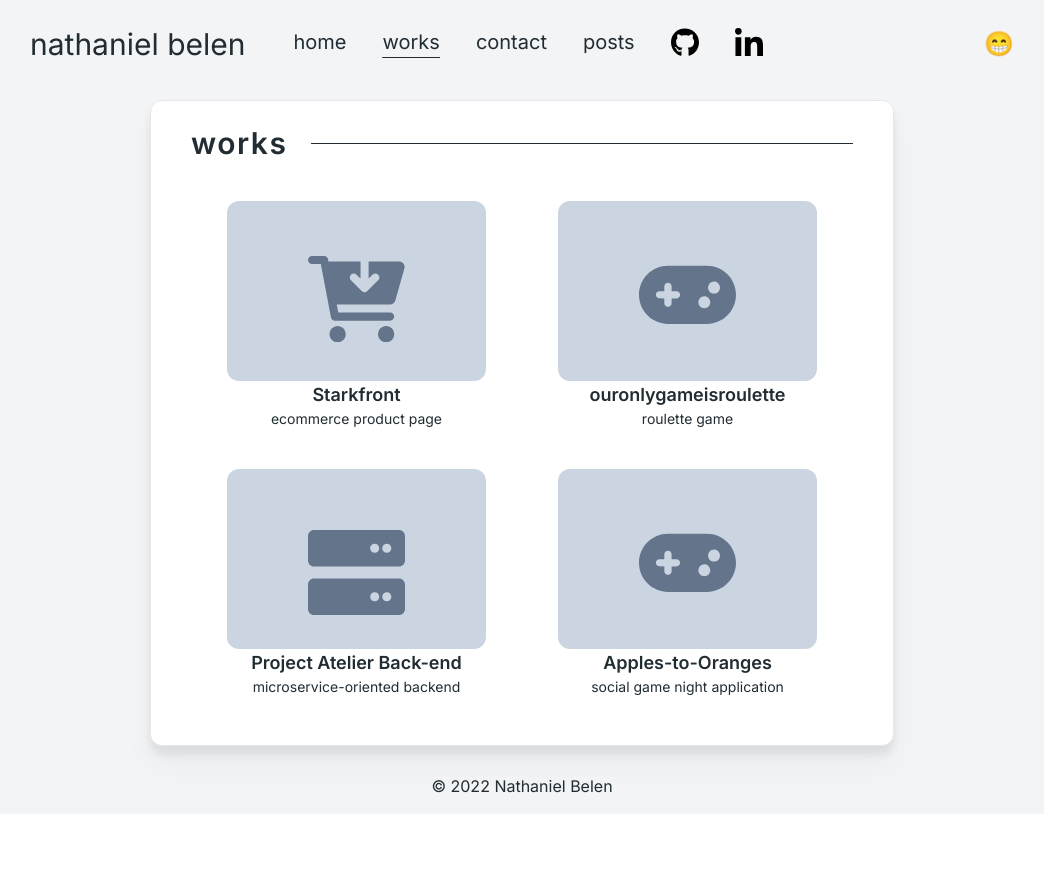
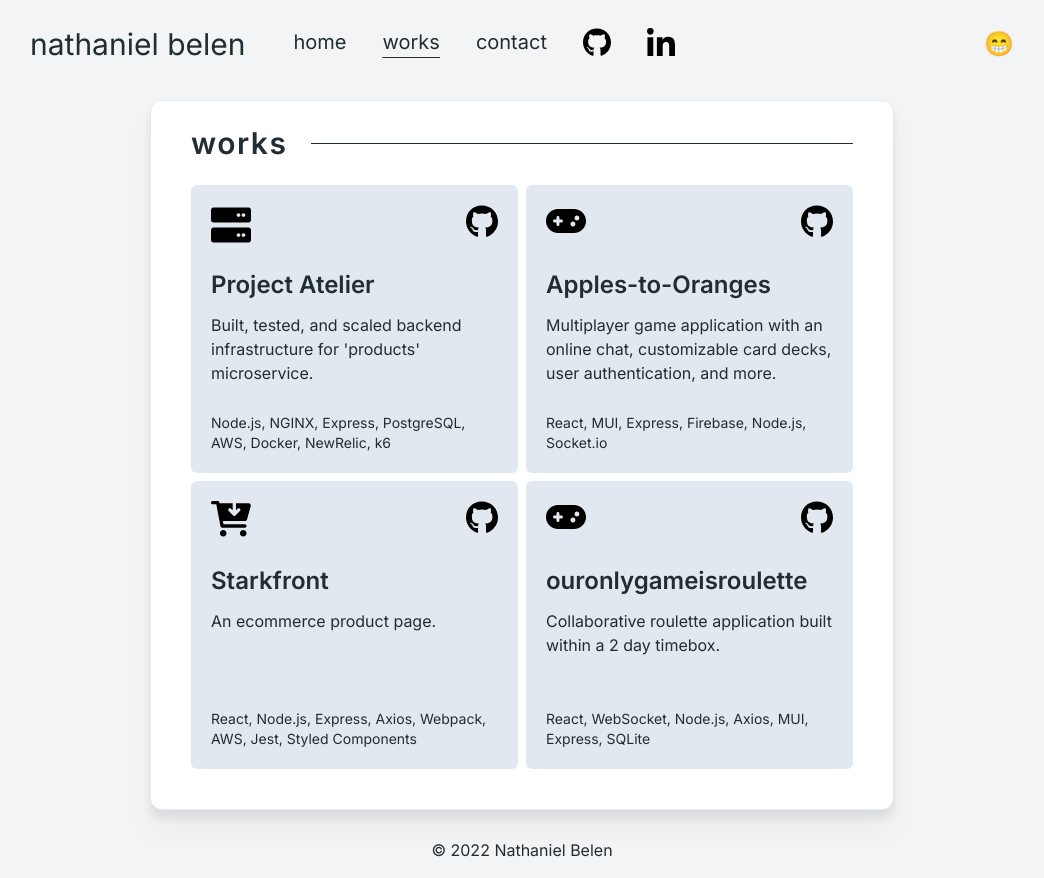
Before and after one commit to nathanielbelen/next-portfolio, a Next.js app: page /works in a window 1280 px wide. Shown: the whole page, without its empty margins (118-1162 px from the left). Before the commit the page ends 814 px from the top, so only its background shows below. Built offline with nearby package versions, Linux system fonts and the light colour scheme.

Commit message:
removed thumbnails final

```diff
--- a/components/navbar.js
+++ b/components/navbar.js
@@ -60,7 +60,6 @@ export default function NavBar({ path }) {
             <NavbarItem path={path} link={`/`} name='home' />
             <NavbarItem path={path} link={`/works`} name='works' />
             <NavbarItem path={path} link={`/contact`} name='contact' />
-            <NavbarItem path={path} link={`/posts`} name='posts' />
             <SocialItem link='https://github.com/nathanielbelen'>
               <svg xmlns='http://www.w3.org/2000/svg' viewBox='0 0 496 512'>
                 <path d='M165.9 397.4c0 2-2.3 3.6-5.2 3.6-3.3.3-5.6-1.3-5.6-3.6 0-2 2.3-3.6 5.2-3.6 3-.3 5.6 1.3 5.6 3.6zm-31.1-4.5c-.7 2 1.3 4.3 4.3 4.9 2.6 1 5.6 0 6.2-2s-1.3-4.3-4.3-5.2c-2.6-.7-5.5.3-6.2 2.3zm44.2-1.7c-2.9.7-4.9 2.6-4.6 4.9.3 2 2.9 3.3 5.9 2.6 2.9-.7 4.9-2.6 4.6-4.6-.3-1.9-3-3.2-5.9-2.9zM244.8 8C106.1 8 0 113.3 0 252c0 110.9 69.8 205.8 169.5 239.2 12.8 2.3 17.3-5.6 17.3-12.1 0-6.2-.3-40.4-.3-61.4 0 0-70 15-84.7-29.8 0 0-11.4-29.1-27.8-36.6 0 0-22.9-15.7 1.6-15.4 0 0 24.9 2 38.6 25.8 21.9 38.6 58.6 27.5 72.9 20.9 2.3-16 8.8-27.1 16-33.7-55.9-6.2-112.3-14.3-112.3-110.5 0-27.5 7.6-41.3 23.6-58.9-2.6-6.5-11.1-33.3 2.6-67.9 20.9-6.5 69 27 69 27 20-5.6 41.5-8.5 62.8-8.5s42.8 2.9 62.8 8.5c0 0 48.1-33.6 69-27 13.7 34.7 5.2 61.4 2.6 67.9 16 17.7 25.8 31.5 25.8 58.9 0 96.5-58.9 104.2-114.8 110.5 9.2 7.9 17 22.9 17 46.4 0 33.7-.3 75.4-.3 83.6 0 6.5 4.6 14.4 17.3 12.1C428.2 457.8 496 362.9 496 252 496 113.3 383.5 8 244.8 8zM97.2 352.9c-1.3 1-1 3.3.7 5.2 1.6 1.6 3.9 2.3 5.2 1 1.3-1 1-3.3-.7-5.2-1.6-1.6-3.9-2.3-5.2-1zm-10.8-8.1c-.7 1.3.3 2.9 2.3 3.9 1.6 1 3.6.7 4.3-.7.7-1.3-.3-2.9-2.3-3.9-2-.6-3.6-.3-4.3.7zm32.4 35.6c-1.6 1.3-1 4.3 1.3 6.2 2.3 2.3 5.2 2.6 6.5 1 1.3-1.3.7-4.3-1.3-6.2-2.2-2.3-5.2-2.6-6.5-1zm-11.4-14.7c-1.6 1-1.6 3.6 0 5.9 1.6 2.3 4.3 3.3 5.6 2.3 1.6-1.3 1.6-3.9 0-6.2-1.4-2.3-4-3.3-5.6-2z' />
--- a/components/work.js
+++ b/components/work.js
@@ -3,36 +3,53 @@ import Link from 'next/link';
 import { motion } from 'framer-motion';
 
 export default function Work({
-  info: { title, description, link, icon, thumbnail },
+  info: { title, description, link, icon, thumbnail, stack, source, deployed },
 }) {
   return (
-    <div className='basis-1/2 px-3 py-2 flex flex-col items-center justify-center h-full'>
-      <motion.div className='rounded-xl p-2 w-full' whileHover={{ y: -2 }}>
-        <div className='px-4 pt-2 relative'>
-          <Link href={`/works/${link}`}>
-            <a>
-              <div className='h-[180px] bg-slate-300 rounded-xl'></div>
-              <div
-                className='absolute w-1/3 h-1/3 top-0
-                          bottom-0 left-0 right-0 m-auto
-                          z-10 fill-slate-500 outline-white'
-              >
-                {icon}
-              </div>
-            </a>
-          </Link>
-        </div>
-        <div className='text-lg font-semibold text-center'>
-          <Link href={`/works/${link}`}>
-            <a>{title}</a>
-          </Link>
-        </div>
-        <div className='text-sm text-center'>
-          <Link href={`/works/${link}`}>
-            <a>{description}</a>
-          </Link>
-        </div>
-      </motion.div>
-    </div>
+    <Link href={`works/${link}`}>
+      <a>
+        <motion.div
+          className='flex flex-col bg-slate-200 rounded-md justify-between min-h-[18rem] p-5'
+          whileHover={{ y: -2 }}
+        >
+          <header className=''>
+            <div className='flex justify-between pb-3 min-h-[52px]'>
+              <div className='w-10'>{icon}</div>
+              <ul className='flex gap-3'>
+                {source && (
+                  <li className='w-8'>
+                    <a href={source} target='_blank' rel='noreferrer'>
+                      <svg
+                        xmlns='http://www.w3.org/2000/svg'
+                        viewBox='0 0 496 512'
+                      >
+                        <path d='M165.9 397.4c0 2-2.3 3.6-5.2 3.6-3.3.3-5.6-1.3-5.6-3.6 0-2 2.3-3.6 5.2-3.6 3-.3 5.6 1.3 5.6 3.6zm-31.1-4.5c-.7 2 1.3 4.3 4.3 4.9 2.6 1 5.6 0 6.2-2s-1.3-4.3-4.3-5.2c-2.6-.7-5.5.3-6.2 2.3zm44.2-1.7c-2.9.7-4.9 2.6-4.6 4.9.3 2 2.9 3.3 5.9 2.6 2.9-.7 4.9-2.6 4.6-4.6-.3-1.9-3-3.2-5.9-2.9zM244.8 8C106.1 8 0 113.3 0 252c0 110.9 69.8 205.8 169.5 239.2 12.8 2.3 17.3-5.6 17.3-12.1 0-6.2-.3-40.4-.3-61.4 0 0-70 15-84.7-29.8 0 0-11.4-29.1-27.8-36.6 0 0-22.9-15.7 1.6-15.4 0 0 24.9 2 38.6 25.8 21.9 38.6 58.6 27.5 72.9 20.9 2.3-16 8.8-27.1 16-33.7-55.9-6.2-112.3-14.3-112.3-110.5 0-27.5 7.6-41.3 23.6-58.9-2.6-6.5-11.1-33.3 2.6-67.9 20.9-6.5 69 27 69 27 20-5.6 41.5-8.5 62.8-8.5s42.8 2.9 62.8 8.5c0 0 48.1-33.6 69-27 13.7 34.7 5.2 61.4 2.6 67.9 16 17.7 25.8 31.5 25.8 58.9 0 96.5-58.9 104.2-114.8 110.5 9.2 7.9 17 22.9 17 46.4 0 33.7-.3 75.4-.3 83.6 0 6.5 4.6 14.4 17.3 12.1C428.2 457.8 496 362.9 496 252 496 113.3 383.5 8 244.8 8zM97.2 352.9c-1.3 1-1 3.3.7 5.2 1.6 1.6 3.9 2.3 5.2 1 1.3-1 1-3.3-.7-5.2-1.6-1.6-3.9-2.3-5.2-1zm-10.8-8.1c-.7 1.3.3 2.9 2.3 3.9 1.6 1 3.6.7 4.3-.7.7-1.3-.3-2.9-2.3-3.9-2-.6-3.6-.3-4.3.7zm32.4 35.6c-1.6 1.3-1 4.3 1.3 6.2 2.3 2.3 5.2 2.6 6.5 1 1.3-1.3.7-4.3-1.3-6.2-2.2-2.3-5.2-2.6-6.5-1zm-11.4-14.7c-1.6 1-1.6 3.6 0 5.9 1.6 2.3 4.3 3.3 5.6 2.3 1.6-1.3 1.6-3.9 0-6.2-1.4-2.3-4-3.3-5.6-2z' />
+                      </svg>
+                    </a>
+                  </li>
+                )}
+                {deployed && (
+                  <li className='w-8'>
+                    <a href={deployed} target='_blank' rel='noreferrer'>
+                      <svg
+                        xmlns='http://www.w3.org/2000/svg'
+                        viewBox='0 0 448 512'
+                      >
+                        <path d='M256 64C256 46.33 270.3 32 288 32H415.1C415.1 32 415.1 32 415.1 32C420.3 32 424.5 32.86 428.2 34.43C431.1 35.98 435.5 38.27 438.6 41.3C438.6 41.35 438.6 41.4 438.7 41.44C444.9 47.66 447.1 55.78 448 63.9C448 63.94 448 63.97 448 64V192C448 209.7 433.7 224 416 224C398.3 224 384 209.7 384 192V141.3L214.6 310.6C202.1 323.1 181.9 323.1 169.4 310.6C156.9 298.1 156.9 277.9 169.4 265.4L338.7 96H288C270.3 96 256 81.67 256 64V64zM0 128C0 92.65 28.65 64 64 64H160C177.7 64 192 78.33 192 96C192 113.7 177.7 128 160 128H64V416H352V320C352 302.3 366.3 288 384 288C401.7 288 416 302.3 416 320V416C416 451.3 387.3 480 352 480H64C28.65 480 0 451.3 0 416V128z' />
+                      </svg>
+                    </a>
+                  </li>
+                )}
+              </ul>
+            </div>
+            <div className='text-2xl font-semibold py-3'>{title}</div>
+            <div className='text-base pb-3'>{description}</div>
+          </header>
+          <footer className=''>
+            <div className='text-sm'>{stack}</div>
+          </footer>
+        </motion.div>
+      </a>
+    </Link>
   );
 }
--- a/components/works.js
+++ b/components/works.js
@@ -22,42 +22,46 @@ const icons = {
 
 const works = [
   {
+    title: 'Project Atelier',
+    description: `Built, tested, and scaled backend infrastructure for 'products' microservice.`,
+    link: 'atelier',
+    source: 'https://github.com/nathanielbelen/project-atelier-product-api',
+    icon: icons.server,
+    stack: 'Node.js, NGINX, Express, PostgreSQL, AWS, Docker, NewRelic, k6',
+    thumbnail: sdc_thumbnail,
+  },
+  {
+    title: 'Apples-to-Oranges',
+    description: 'Multiplayer game application with an online chat, customizable card decks, user authentication, and more.',
+    link: 'apples',
+    source: 'https://github.com/Fraktaa/Social-Game-Night',
+    icon: icons.controller,
+    stack: 'React, MUI, Express, Firebase, Node.js, Socket.io',
+    thumbnail: a2o_thumbnail,
+  },
+  {
     title: 'Starkfront',
-    description: 'ecommerce product page',
+    description: 'An ecommerce product page.',
     link: 'starkfront',
     source: 'https://github.com/Stark-Direwolves/Starkfront',
     icon: icons.shoppingcart,
+    stack: 'React, Node.js, Express, Axios, Webpack, AWS, Jest, Styled Components',
     thumbnail: starkfront_thumbnail
   },
   {
     title: 'ouronlygameisroulette',
-    description: 'roulette game',
+    description: 'Collaborative roulette application built within a 2 day timebox.',
     link: 'ouronlygameisroulette',
     source: 'https://github.com/nathanielbelen/ouronlygameisroulette',
     icon: icons.controller,
+    stack: 'React, WebSocket, Node.js, Axios, MUI, Express, SQLite',
     thumbnail: oogir_thumbnail
-  },
-  {
-    title: 'Project Atelier Back-end',
-    description: 'microservice-oriented backend',
-    link: 'atelier',
-    source: 'https://github.com/nathanielbelen/project-atelier-product-api',
-    icon: icons.server,
-    thumbnail: sdc_thumbnail,
-  },
-  {
-    title: 'Apples-to-Oranges',
-    description: 'social game night application',
-    link: 'apples',
-    source: 'https://github.com/Fraktaa/Social-Game-Night',
-    icon: icons.controller,
-    thumbnail: a2o_thumbnail,
   },
 ];
 
 export default function Works() {
   return (
-    <div className='flex flex-wrap'>
+    <div className='grid md:grid-cols-[repeat(2,minmax(300px,1fr))] grid-cols-[repeat(1,minmax(300px,1fr))] gap-2 py-2'>
       {works.map((work, i) => (
         <Work info={work} key={i} />
       ))}
--- a/pages/contact.js
+++ b/pages/contact.js
@@ -7,7 +7,7 @@ export default function ContactMe() {
     <SectionDiv>
       <Heading title='contact me' />
       <div className='text-center text-xl'>
-        <p>Find me at LinkedIn and GitHub</p>
+        <p>Find me at <a href='' className='underline underline-offset-4'>LinkedIn</a>, email me <a className='underline underline-offset-4'>here</a>, or fill out the form below.</p>
       </div>
 
       <FormSpree />
--- a/pages/works/apples.js
+++ b/pages/works/apples.js
@@ -12,7 +12,6 @@ let work = {
 };
 
 export default function ApplesToOranges() {
-  let [showChallenge, setShowChallenge] = useState(false);
   return (
     <Page>
       <SectionDiv>
@@ -31,17 +30,9 @@ export default function ApplesToOranges() {
           </div>
         </div>
         <div className='px-5 text-justify'>
-          <p>
-            I worked in a team of engineers to develop the front end of an
-            ecommerce product page that met specifications outlined in a 17-page
-            Business Requirements Document. Work was done on a single codebase,
-            working collaboratively to produce a single front end application. I
-            was in charge of the Overview module, which was the top-most module
-            on the product page. Overview consisted of 4 major components: image
-            gallery, product information, style selector, and add-to-cart.
-          </p>
+          <p>iterative stakeholder review</p>
         </div>
-        <ul className='indent-8 px-5'>
+        <ul className='pl-10'>
           <li className='m-4'>
             <span className='font-bold uppercase bg-slate-200 rounded p-1'>
               technologies
@@ -52,56 +43,10 @@ export default function ApplesToOranges() {
             <span className='font-bold uppercase bg-slate-200 rounded p-1'>
               source
             </span>{' '}
-            <a href='https://github.com/Stark-Direwolves/Starkfront'>github</a>
+            <a href='https://github.com/Fraktaa/Social-Game-Night' target='_blank' rel='noreferrer'>GitHub</a>
           </li>
-          <li className='m-4'>
-            <span className='font-bold uppercase bg-slate-200 rounded p-1'>
-              challenges
-            </span>
-            <button
-              onClick={() => {
-                setShowChallenge(!showChallenge);
-              }}
-            >
-              +
-            </button>
-            {showChallenge && (
-              <div className='text-sm p-4 m-4 rounded-lg bg-slate-100 text-justify'>
-                One challenge I faced within this project was writing the
-                ‘expanded view zoom’ functionality. The requirements stated that
-                when inside the expanded view, the portion of the zoomed image
-                within the window should correspond to the current mouse
-                position relative to the screen. To write this algorithm, the
-                most important values I needed were the coordinates of the mouse
-                position, which we obtained through clientX and clientY of{' '}
-                <a
-                  target='_blank'
-                  href='https://developer.mozilla.org/en-US/docs/Web/API/MouseEvent'
-                  className='underline underline-offset-2'
-                  rel='noreferrer'
-                >
-                  MouseEvent
-                </a>
-                . Given the width and height of the viewport, I was able to
-                determine the ideal zoom position with the following formula:
-                <span className='block indent-0 bg-slate-200 p-2 m-2 rounded-sm font-sans'>
-                  zoomedX = (currentX / viewport.width) * image.width;
-                  <br />
-                  zoomedY = (currentY / viewport.height) * image.height;
-                </span>
-                With this logic and a few tweaks to handle a couple edge cases,
-                I was able to achieve an intuitive zoom feature that fulfilled
-                the requirements set for me.
-              </div>
-            )}
-          </li>
+
         </ul>
-        <div className='flex flex-col py-5 px-12 gap-2'>
-          <AnimatedImage
-            animated={'https://i.ibb.co/g7Thsz5/giphy.gif'}
-            still={still}
-          />
-        </div>
       </SectionDiv>
     </Page>
   );
--- a/pages/works/atelier.js
+++ b/pages/works/atelier.js
@@ -29,38 +29,25 @@ export default function SDC() {
         </div>
         <div className='px-5'>
           <p>
-            stuff here
+            {`I worked with a team of engineers to overhaul an existing ecommerce storefront's API to withstand production-level traffic. The inherhited monolithic backend was slow, with response times often reaching over 1000ms. To refactor this application to microservices, we decomposed the existing API into 3 services: Products, Reviews, and Q&A. I personally was in charge of the Products service.`}
+          </p>
+          <br />
+          <p>
+            {`After the iterative process of improving queries, our service was able to reaching 1600 requests per second while staying under 1500ms response time and 1% error rate. Through horizontally scaling the service, the service was able to reach 4500 requests per second (281% increase in rps).`}
           </p>
         </div>
-        <ul className='indent-8 px-5'>
+        <ul className='pl-10'>
           <li className='m-4'>
             <span className='font-bold uppercase bg-slate-200 rounded p-1'>
               technologies
             </span>{' '}
-            zee technologies
+            Node.js, NGINX, Express, PostgreSQL, AWS, Docker, NewRelic, k6
           </li>
           <li className='m-4'>
             <span className='font-bold uppercase bg-slate-200 rounded p-1'>
               source
             </span>{' '}
-            <a href=''>github</a>
-          </li>
-          <li className='m-4'>
-            <span className='font-bold uppercase bg-slate-200 rounded p-1'>
-              challenges
-            </span>
-            <button
-              onClick={() => {
-                setShowChallenge(!showChallenge);
-              }}
-            >
-              +
-            </button>
-            {showChallenge && (
-              <div className='text-sm p-4 m-4 rounded-lg bg-slate-100'>
-              sum challenge
-              </div>
-            )}
+            <a href='https://github.com/nathanielbelen/project-atelier-product-api' target='_blank' rel='noreferrer'>GitHub</a>
           </li>
         </ul>
       </SectionDiv>
--- a/pages/works/ouronlygameisroulette.js
+++ b/pages/works/ouronlygameisroulette.js
@@ -29,38 +29,21 @@ export default function Roulette() {
         </div>
         <div className='px-5'>
           <p>
-            stuff here
+            Given 2 days to work on creating an application of our choice with the goal of achieving MVP, I chose to create a roulette app that spun synchronously to all clients.
           </p>
         </div>
-        <ul className='indent-8 px-5'>
+        <ul className='pl-10'>
           <li className='m-4'>
             <span className='font-bold uppercase bg-slate-200 rounded p-1'>
               technologies
             </span>{' '}
-            zee technologies
+            React, WebSocket, Node.js, Axios, MUI, Express, SQLite
           </li>
           <li className='m-4'>
             <span className='font-bold uppercase bg-slate-200 rounded p-1'>
               source
             </span>{' '}
-            <a href=''>github</a>
-          </li>
-          <li className='m-4'>
-            <span className='font-bold uppercase bg-slate-200 rounded p-1'>
-              challenges
-            </span>
-            <button
-              onClick={() => {
-                setShowChallenge(!showChallenge);
-              }}
-            >
-              +
-            </button>
-            {showChallenge && (
-              <div className='text-sm p-4 m-4 rounded-lg bg-slate-100'>
-              sum challenge
-              </div>
-            )}
+            <a href='https://github.com/nathanielbelen/ouronlygameisroulette' target='_blank' rel='noreferrer'>GitHub</a>
           </li>
         </ul>
       </SectionDiv>
--- a/pages/works/starkfront.js
+++ b/pages/works/starkfront.js
@@ -43,7 +43,7 @@ export default function Starkfront() {
             gallery, product information, style selector, and add-to-cart.
           </p>
         </div>
-        <ul className='indent-8 px-5'>
+        <ul className='pl-10'>
           <li className='m-4'>
             <span className='font-bold uppercase bg-slate-200 rounded p-1'>
               technologies
@@ -54,7 +54,7 @@ export default function Starkfront() {
             <span className='font-bold uppercase bg-slate-200 rounded p-1'>
               source
             </span>{' '}
-            <a href='https://github.com/Stark-Direwolves/Starkfront'>github</a>
+            <a href='https://github.com/Stark-Direwolves/Starkfront' target='_blank' rel='noreferrer'>GitHub</a>
           </li>
           <li className='m-4'>
             <span className='font-bold uppercase bg-slate-200 rounded p-1'>
@@ -65,7 +65,7 @@ export default function Starkfront() {
                 setShowChallenge(!showChallenge);
               }}
             >
-              +
+              {showChallenge ? '+' : '-'}
             </button>
             {showChallenge && (
               <div className='text-sm p-4 m-4 rounded-lg bg-slate-100 text-justify'>
```
